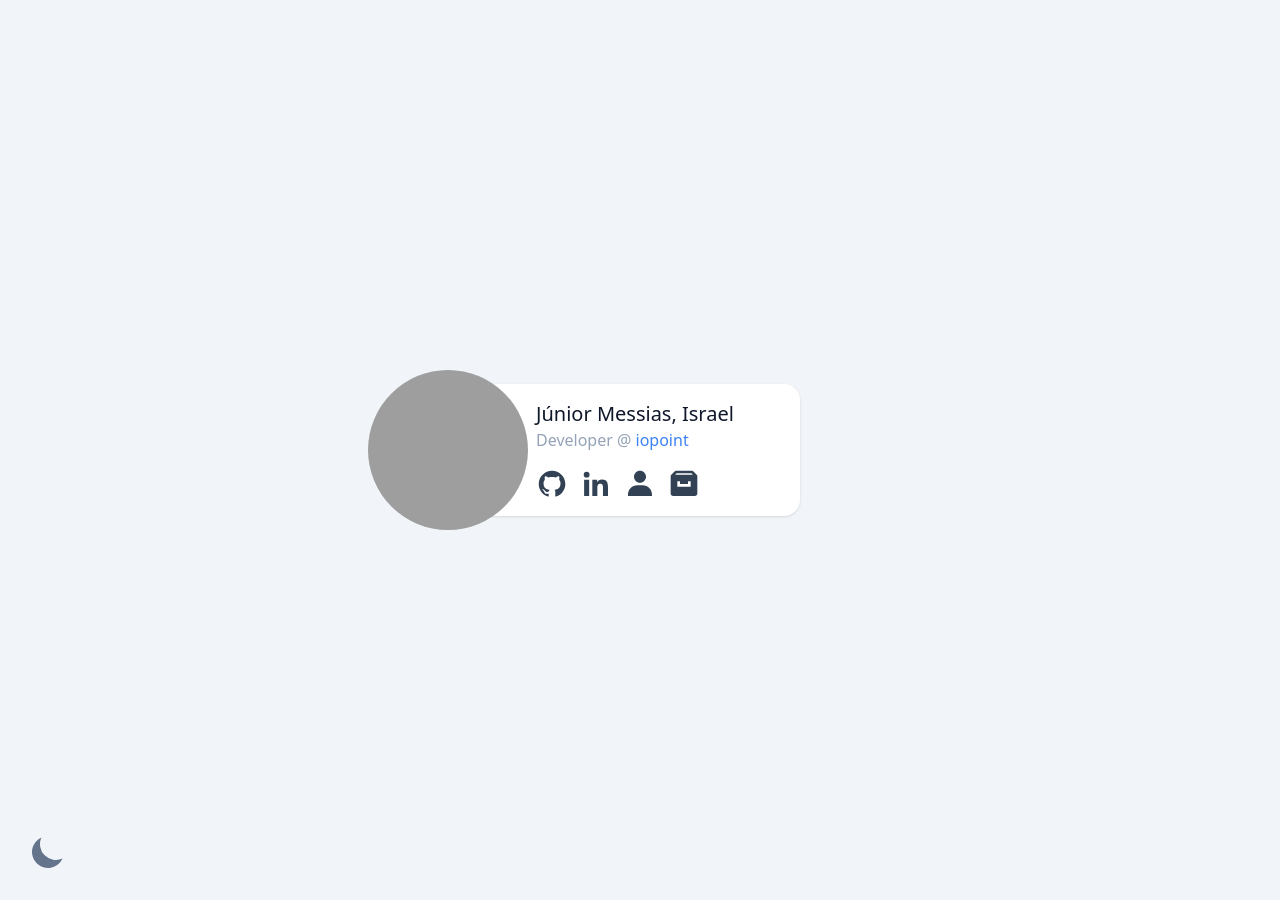
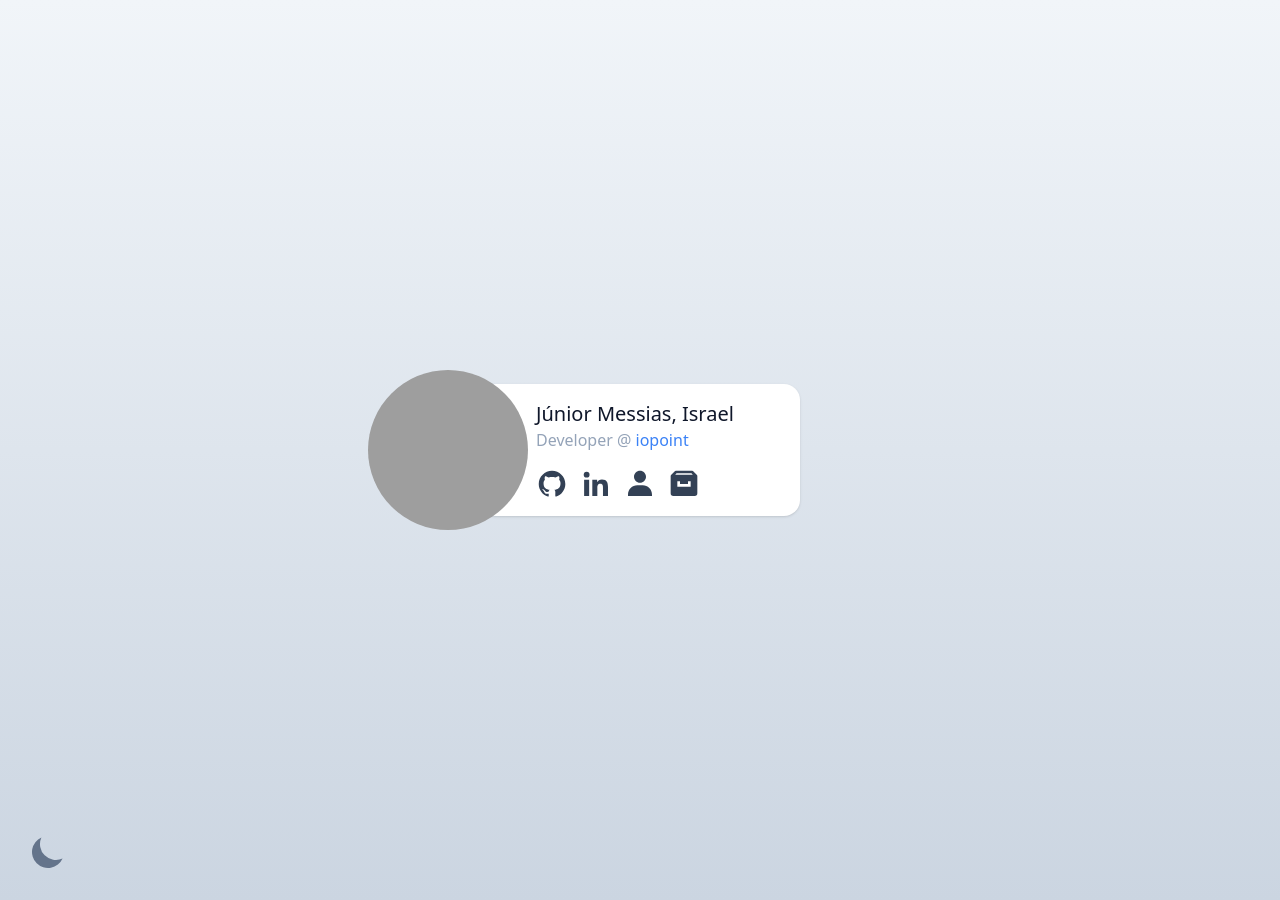
Before and after one commit to jrmessias/jrmessias.github.io, a Jekyll site: the page built from index.html, in a window 1280 px wide. Built offline with Jekyll 4.4.1, drawn with Linux system fonts in a browser that asks for light colours; nearby versions of some CDN libraries; grey boxes are pictures that could not be loaded.

Commit message:
:lipstick: Add or update the UI and style files.
Add gradients in background

```diff
--- a/index.html
+++ b/index.html
@@ -2,7 +2,7 @@
 layout: default
 ---
 <main
-        class="h-screen text-slate-900 bg-slate-100 dark:bg-slate-900 flex flex-col items-center justify-center"
+        class="h-screen text-slate-900 bg-gradient-to-t from-slate-300 to-slate-100 dark:from-slate-900 dark:to-slate-800 dark:bg-slate-900 flex flex-col items-center justify-center"
 >
     <h1 class="sr-only">{{ site.title }}</h1>
     <div class="flex flex-col items-center w-full max-w-xs p-4 bg-white dark:bg-slate-700 rounded-2xl md:flex-row shadow dark:shadow-slate-600">
```
